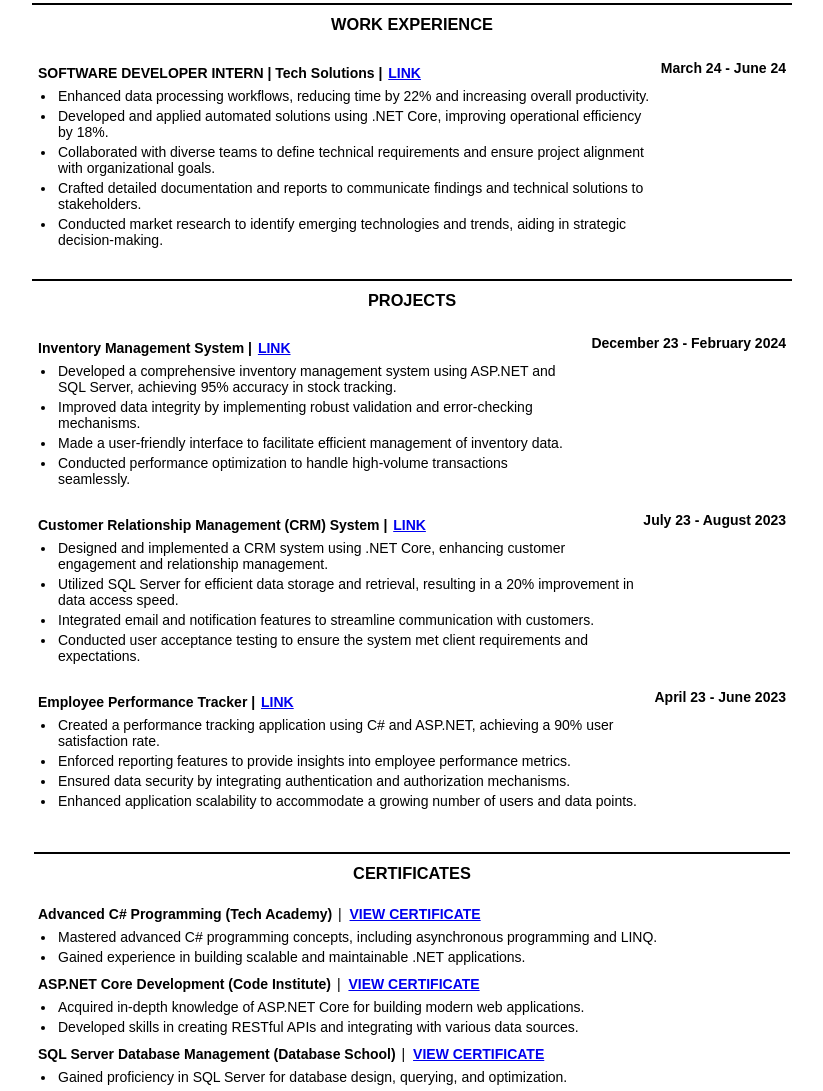
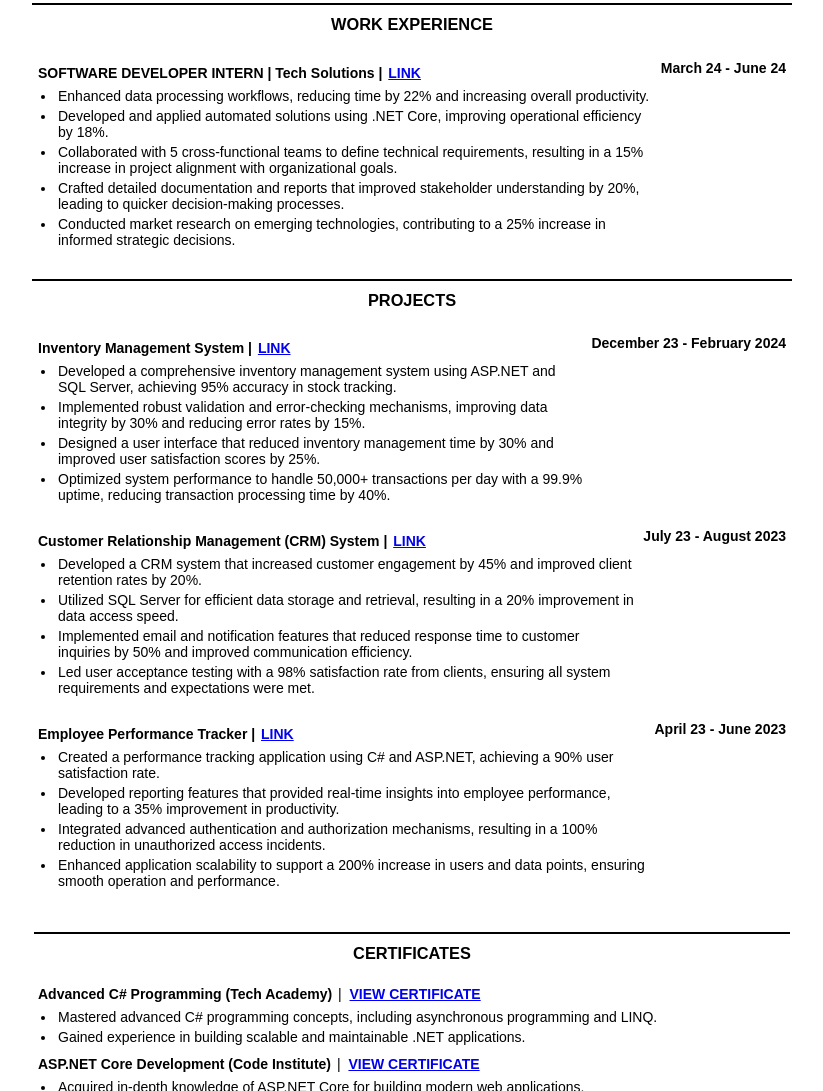
Before and after one commit to iamarunjohny/ResumeTemplate, a plain HTML site: page index.html in a window 1280 px wide. Shown: the part 622-1713 px from the top of the page, without its empty margins (228-1051 px from the left). Drawn offline with Linux system fonts and the light colour scheme.

Commit message:
made achievements quantifiable

```diff
--- a/index.html
+++ b/index.html
@@ -192,16 +192,13 @@
               improving operational efficiency by 18%.
             </li>
             <li>
-              Collaborated with diverse teams to define technical requirements
-              and ensure project alignment with organizational goals.
+              Collaborated with 5 cross-functional teams to define technical requirements, resulting in a 15% increase in project alignment with organizational goals.
             </li>
             <li>
-              Crafted detailed documentation and reports to communicate findings
-              and technical solutions to stakeholders.
+              Crafted detailed documentation and reports that improved stakeholder understanding by 20%, leading to quicker decision-making processes.
             </li>
             <li>
-              Conducted market research to identify emerging technologies and
-              trends, aiding in strategic decision-making.
+              Conducted market research on emerging technologies, contributing to a 25% increase in informed strategic decisions.
             </li>
           </ul>
         </ul>
@@ -225,16 +222,13 @@
               ASP.NET and SQL Server, achieving 95% accuracy in stock tracking.
             </li>
             <li>
-              Improved data integrity by implementing robust validation and
-              error-checking mechanisms.
+              Implemented robust validation and error-checking mechanisms, improving data integrity by 30% and reducing error rates by 15%.
             </li>
             <li>
-              Made a user-friendly interface to facilitate efficient
-              management of inventory data.
+              Designed a user interface that reduced inventory management time by 30% and improved user satisfaction scores by 25%.
             </li>
             <li>
-              Conducted performance optimization to handle high-volume
-              transactions seamlessly.
+              Optimized system performance to handle 50,000+ transactions per day with a 99.9% uptime, reducing transaction processing time by 40%.
             </li>
           </ul>
         </ul>
@@ -252,20 +246,17 @@
           >
           <ul>
             <li>
-              Designed and implemented a CRM system using .NET Core, enhancing
-              customer engagement and relationship management.
+              Developed a CRM system that increased customer engagement by 45% and improved client retention rates by 20%.
             </li>
             <li>
               Utilized SQL Server for efficient data storage and retrieval,
               resulting in a 20% improvement in data access speed.
             </li>
             <li>
-              Integrated email and notification features to streamline
-              communication with customers.
+              Implemented email and notification features that reduced response time to customer inquiries by 50% and improved communication efficiency.
             </li>
             <li>
-              Conducted user acceptance testing to ensure the system met client
-              requirements and expectations.
+              Led user acceptance testing with a 98% satisfaction rate from clients, ensuring all system requirements and expectations were met.
             </li>
           </ul>
         </ul>
@@ -286,16 +277,13 @@
               achieving a 90% user satisfaction rate.
             </li>
             <li>
-              Enforced reporting features to provide insights into employee
-              performance metrics.
+              Developed reporting features that provided real-time insights into employee performance, leading to a 35% improvement in productivity.
             </li>
             <li>
-              Ensured data security by integrating authentication and
-              authorization mechanisms.
+              Integrated advanced authentication and authorization mechanisms, resulting in a 100% reduction in unauthorized access incidents.
             </li>
             <li>
-              Enhanced application scalability to accommodate a growing number
-              of users and data points.
+              Enhanced application scalability to support a 200% increase in users and data points, ensuring smooth operation and performance.
             </li>
           </ul>
         </ul>
```
